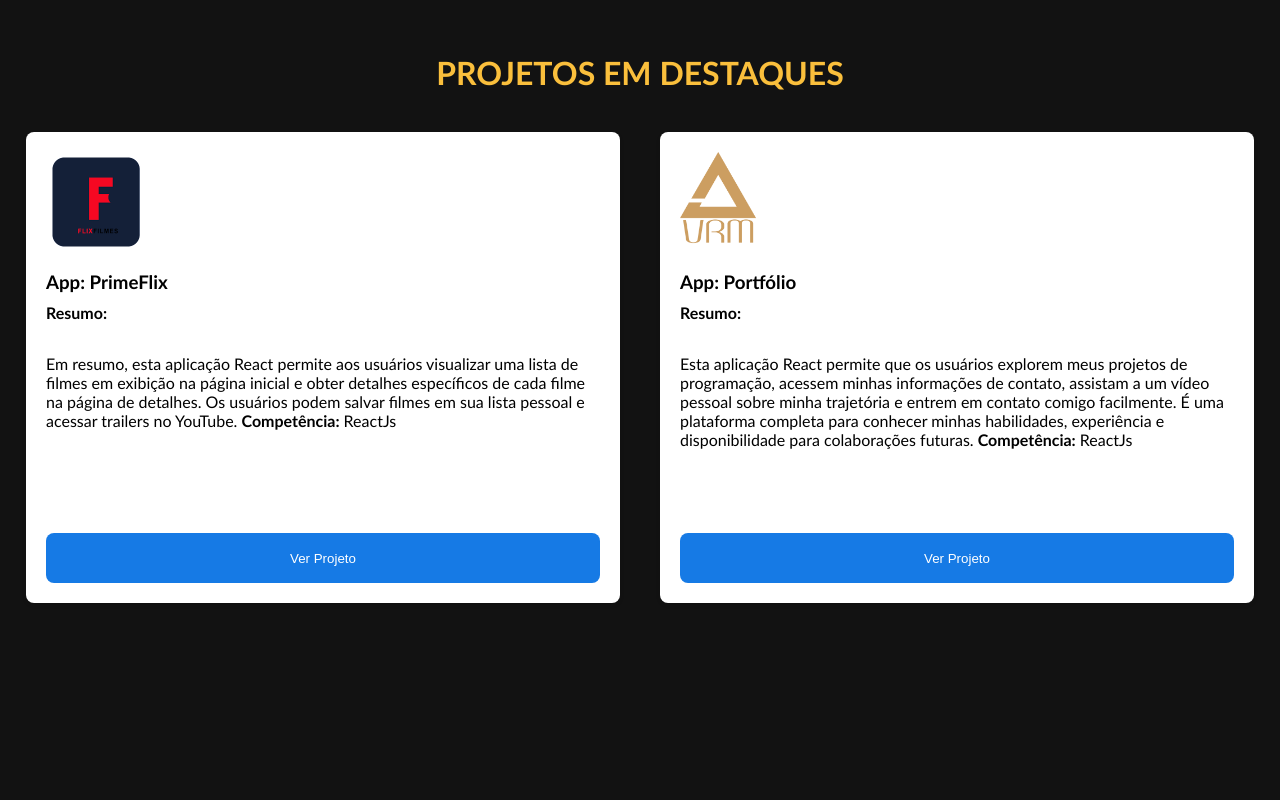
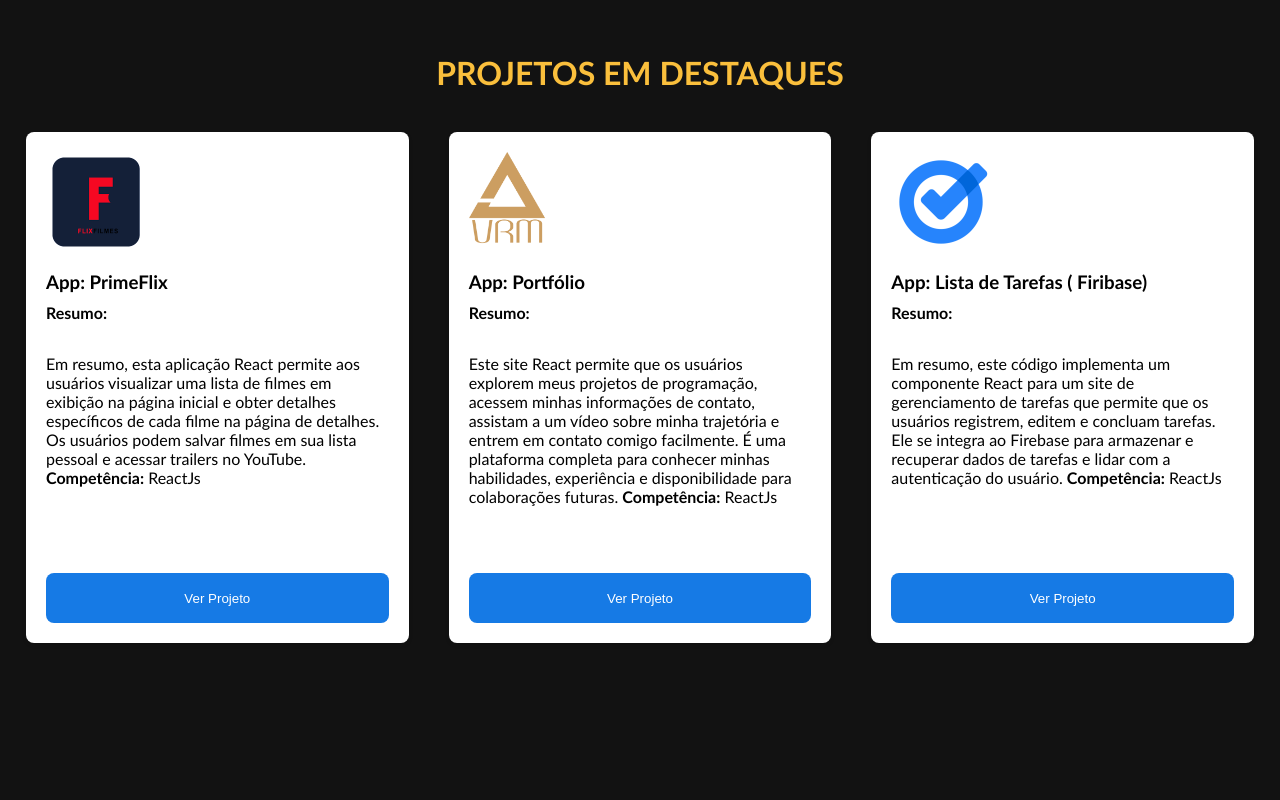
Before and after one commit to vinicius-rosa-magio/portfolio, a React (Create React App) app: page / in a window 1280 px wide. Shown: the part 1740-2540 px from the top of the page. Built offline with nearby package versions, Linux system fonts and the light colour scheme.

Commit message:
Atualização de um novo projeto, que esta em projeto destaque

```diff
--- a/src/components/ProjetoItem/estilo.css
+++ b/src/components/ProjetoItem/estilo.css
@@ -71,7 +71,7 @@
     background-color: #167AE5;
     color: #fff;
     cursor: pointer;
-    margin-top: 80px;
+    margin-top: 120px;
     transition:transform 0.7s;
 
 }
@@ -96,9 +96,24 @@
 
 }
 
-@media (max-width: 768px) {
+@media (max-width: 650px) {
     /* Estilos para telas menores, como smartphones */
     .projeto-info p{
         margin-bottom: 80px;
+
+    }
+    .btnProjeto{
+        margin-top: 28px;
+    }
+
+
+}@media (max-width: 768px) {
+    /* Estilos para telas menores, como smartphones */
+    .projeto-info p{
+        margin-bottom: 80px;
+
+    }
+    .btnProjeto{
+        margin-top: 80px;
     }
 }
--- a/src/components/Projetos/index.js
+++ b/src/components/Projetos/index.js
@@ -4,7 +4,7 @@
 import "./estilo.css";
 
 function Projetos() {
-    const projetosDestaques =[
+    const projetosDestaques = [
 
         {
             nome: "PrimeFlix",
@@ -19,7 +19,7 @@
             links:
                 [
                     { label: "GitHub", url: "https://github.com/vinicius-rosa-magio/Filmes" },
-                    { label: "Vercel", url: "https://filmes-five.vercel.app/",}
+                    { label: "Vercel", url: "https://filmes-five.vercel.app/", }
                 ],
         },
         {
@@ -27,18 +27,38 @@
             imgSrc: require("../../assets/Projetos/logoc.png"),
             resumo:
                 <p>
-                    Esta aplicação React permite que os usuários explorem meus projetos de programação,
-                    acessem minhas informações de contato, assistam a um vídeo pessoal sobre minha trajetória
-                    e entrem em contato comigo facilmente. É uma plataforma completa para conhecer
-                    minhas habilidades, experiência e disponibilidade para colaborações futuras. {" "}
+                    Este site React permite que os usuários explorem meus projetos de programação,
+                    acessem minhas informações de contato, assistam a um vídeo sobre minha trajetória
+                    e entrem em contato comigo facilmente. É uma plataforma completa para conhecer minhas
+                    habilidades, experiência e disponibilidade para colaborações futuras. {" "}
                     <strong>Competência:</strong> ReactJs
                 </p>,
             links:
                 [
                     { label: "GitHub", url: "https://github.com/vinicius-rosa-magio/portfolio" },
-                    { label: "Vercel", url: "https://portfolio-vinicius-rosa-magio.vercel.app/",}
+                    { label: "Vercel", url: "https://portfolio-vinicius-rosa-magio.vercel.app/", }
                 ],
         },
+
+        {
+            nome: "Lista de Tarefas ( Firibase) ",
+            imgSrc: require("../../assets/Projetos/firebaseLista.png"),
+            resumo:
+                <p>
+                    Em resumo, este código implementa um componente React para um site de gerenciamento
+                    de tarefas que permite que os usuários registrem, editem e concluam tarefas.
+                    Ele se integra ao Firebase para armazenar e recuperar dados de tarefas e lidar com a autenticação
+                    do usuário.  {" "}
+                    <strong>Competência:</strong> ReactJs
+                </p>,
+            links:
+                [
+                    { label: "GitHub", url: "https://github.com/vinicius-rosa-magio/ListadeTarefasFirebase" },
+                    { label: "Vercel", url: "https://lista-tarefas-firebase-tau.vercel.app/", }
+                ],
+        },
+
+
 
 
 
```
Also changed, not shown: src/assets/Projetos/firebaseLista.png (added).
